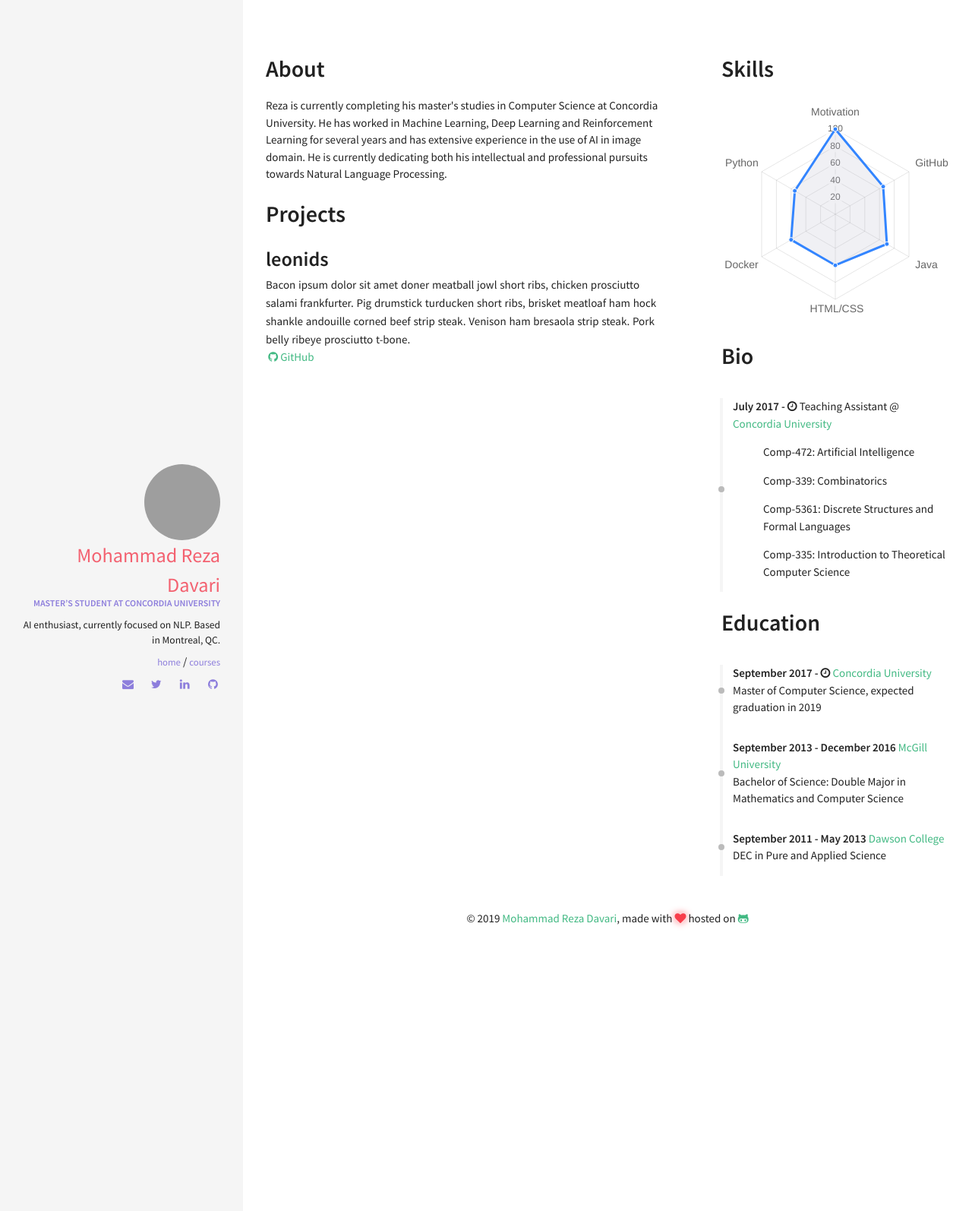
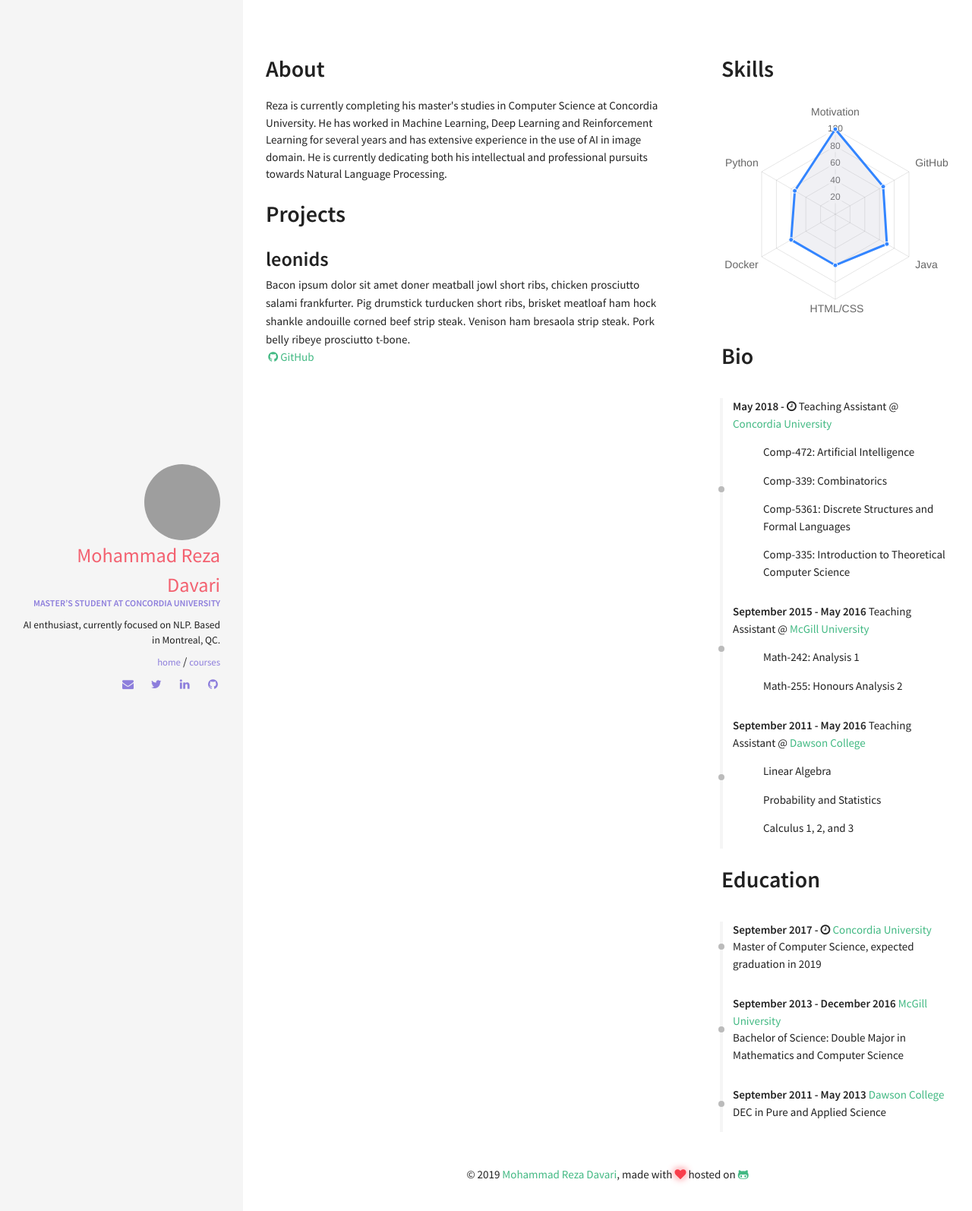
Before and after one commit to rezazzr/davari.io, a Jekyll site: the page built from index.html, in a window 1280 px wide. Shown: the top 1594 px of the page at 76% size. Built offline with Jekyll 4.4.1, drawn with Linux system fonts in a browser that asks for light colours; nearby versions of some CDN libraries.

Commit message:
bio updated

```diff
--- a/_data/index/careers.yml
+++ b/_data/index/careers.yml
@@ -2,6 +2,18 @@
 # if you don't have language feature(language.yml is empty), ignore "i18n" items
 - name: Concordia University
   link: https://www.concordia.ca/
-  date: July 2017 - <i class="fa fa-clock-o" aria-hidden="true" title="Until Now"></i>
+  date: May 2018 - <i class="fa fa-clock-o" aria-hidden="true" title="Until Now"></i>
   job:  Teaching Assistant
   descr: <br><ul> <li>Comp-472&#58 Artificial Intelligence </li> <li>Comp-339&#58 Combinatorics </li> <li>Comp-5361&#58 Discrete Structures and Formal Languages </li> <li>Comp-335&#58 Introduction to Theoretical Computer Science</li> </ul>
+
+- name: McGill University
+  link: https://www.mcgill.ca/
+  date: September 2015 - May 2016
+  job:  Teaching Assistant
+  descr: <br><ul> <li>Math-242&#58 Analysis 1</li> <li>Math-255&#58 Honours Analysis 2</li> </ul>
+
+- name: Dawson College
+  link: https://www.dawsoncollege.qc.ca/
+  date: September 2011 - May 2016
+  job:  Teaching Assistant
+  descr: <br><ul> <li>Linear Algebra</li> <li> Probability and Statistics</li> <li> Calculus 1, 2, and 3</li> </ul>
```
